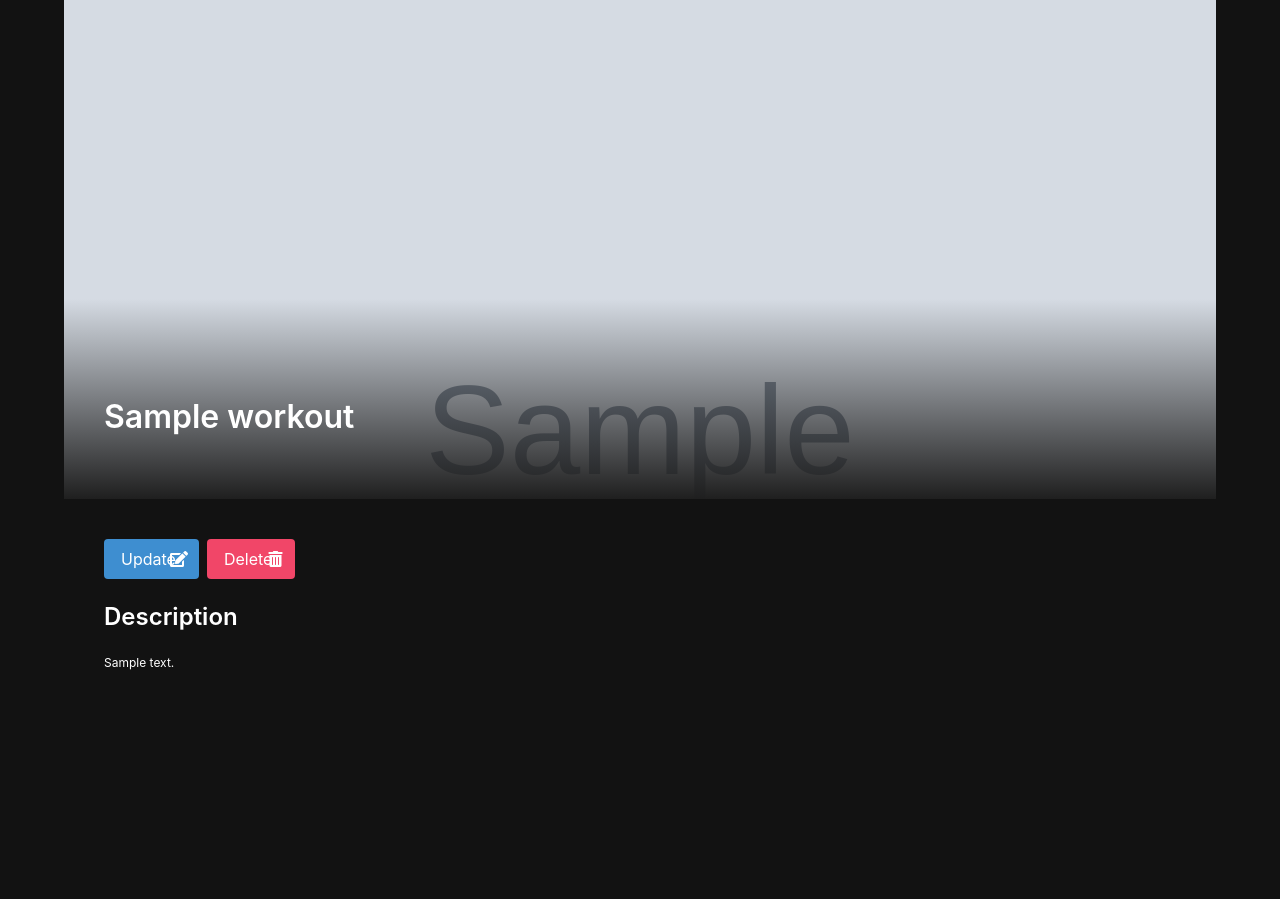
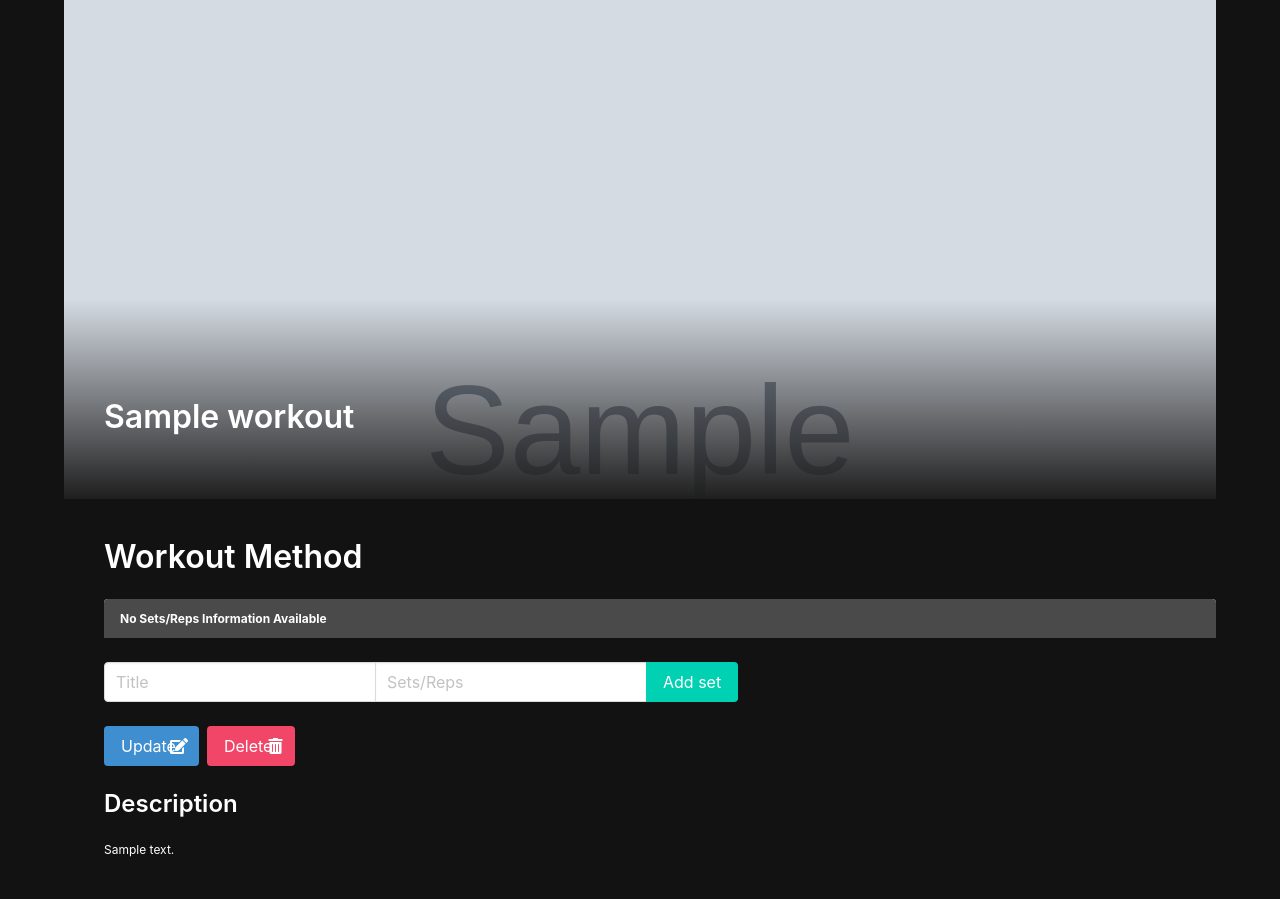
Before and after one commit to Abdel7004/Limitless-Capstone-Project, a Django app: page /workouts/1/ in a window 1280 px wide. Shown: the part 53-952 px from the top of the page. Before the commit the page ends 723 px from the top, so only its background shows below. Run offline with Django 4.2, Linux system fonts and the light colour scheme; tables that the repository leaves empty hold one stand-in row (values such as "Sample post"); grey boxes marked "Sample" are stand-in pictures.

Commit message:
One to many relationship *issue with showing reps

```diff
--- a/main_app/admin.py
+++ b/main_app/admin.py
@@ -1,5 +1,6 @@
 from django.contrib import admin
-from .models import Workout # import the Workout model from models.py
+from .models import Workout, Set # import the Workout model from models.py
 # Register your models here.
 
 admin.site.register(Workout) # this line will add the model to the admin panel
+admin.site.register(Set)
--- a/main_app/models.py
+++ b/main_app/models.py
@@ -13,3 +13,14 @@
 
     class Meta:
         ordering = ['name']
+
+# below Artist Model
+
+class Set(models.Model):
+
+    title = models.CharField(max_length=150)
+    rep = models.CharField(max_length=150)
+    workout = models.ForeignKey(Workout, on_delete=models.CASCADE, related_name="workouts")
+
+    def __str__(self):
+        return self.title
--- a/main_app/static/styles/main.css
+++ b/main_app/static/styles/main.css
@@ -76,3 +76,22 @@
   .detail__container {
     margin-top: 500px;
   }
+
+  .detail__sets {
+    width: 100%;
+    display: flex;
+    flex-direction: column;
+}
+
+.set {
+    width: 100%;
+    padding: 10px;
+    display: grid;
+    grid-template-columns: 0.1fr 3fr 1fr;
+    border-radius: 5px;
+}
+
+.set:hover {
+    background-color: hsla(0, 0%, 100%, 0.1);
+    cursor: pointer;
+}
--- a/main_app/templates/workout_detail.html
+++ b/main_app/templates/workout_detail.html
@@ -15,6 +15,59 @@
     <h1 class="title">{{workout.name}}</h1>
 </div>
 <div class="detail__container">
+    <!-- inside container -->
+  <div class="detail__sets mb-5">
+    <h3 class="title is-3">Workout Method</h3>
+
+    {% for set in workout.sets.all %}
+    <div class="set">
+      <span>{{forloop.counter}}</span>
+      <span><b>{{set.title}}</b></span>
+      <span>{{set.rep}}</span>
+    </div>
+        {% empty %}
+    <article class="message">
+      <div class="message-header">
+        <p>No Sets/Reps Information Available</p>
+      </div>
+    </article>
+
+    {% endfor %}
+  </div>
+  <!-- inside detail songs element below the header -->
+
+<!-- Here you can see the action we provided
+    is to the song_create route with the workout pk -->
+    <form class="mb-5" action="{% url 'set_create' workout.pk %}" method="post">
+        {% csrf_token %}
+        <div class="field has-addons">
+            <div class="control">
+                <input
+                    class="input"
+                    type="text"
+                    name="title"
+                    placeholder="Title"
+                    required
+                />
+            </div>
+            <div class="control">
+                <input
+                    class="input"
+                    type="text"
+                    name="rep"
+                    placeholder="Sets/Reps"
+                    required
+                />
+            </div>
+            <div class="control">
+                <input class="button is-primary" type="submit" value="Add set" />
+            </div>
+        </div>
+    </form>
+
+    <!-- before the for loop for songs -->
+
+<!--  above about section  -->
     <div class="buttons">
         <a href="{% url 'workout_update' workout.pk %}" class="button is-info">Update
             <span class="icon">
--- a/main_app/urls.py
+++ b/main_app/urls.py
@@ -9,4 +9,5 @@
     path('workouts/<int:pk>/', views.WorkoutDetail.as_view(), name="workout_detail"),
     path('workouts/<int:pk>/update',views.WorkoutUpdate.as_view(), name="workout_update"),
     path('workouts/<int:pk>/delete',views.WorkoutDelete.as_view(), name="workout_delete"),
+    path('workouts/<int:pk>/sets/new/', views.SetCreate.as_view(), name="set_create"),
 ]
--- a/main_app/views.py
+++ b/main_app/views.py
@@ -1,11 +1,12 @@
+from django.shortcuts import redirect
+from django.views import View # <- View class to handle requests
 from django.urls import reverse
 from django.shortcuts import render
-from django.views import View # <- View class to handle requests
 from django.http import HttpResponse # <- a class to handle sending a type of response
 #...
 from django.views.generic.base import TemplateView
 # import models
-from .models import Workout
+from .models import Workout, Set
 # This will import the class we are extending
 from django.views.generic.edit import CreateView, UpdateView, DeleteView
 from django.views.generic import DetailView
@@ -61,3 +62,12 @@
     model = Workout
     template_name = "workout_delete_confirmation.html"
     success_url = "/workouts/"
+
+class SetCreate(View):
+
+    def post(self, request, pk):
+        title = request.POST.get("title")
+        rep = request.POST.get("rep")
+        workout = Workout.objects.get(pk=pk)
+        Set.objects.create(title=title, rep=rep, workout=workout)
+        return redirect('workout_detail', pk=pk)
```
Also changed, not shown: main_app/migrations/0003_set.py (added), main_app/migrations/0004_rename_sets_set_rep.py (added).
